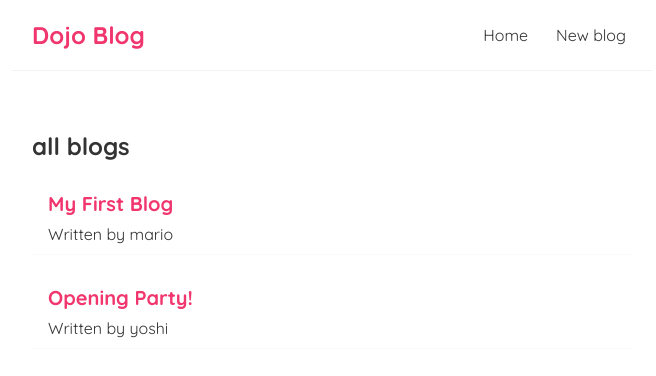
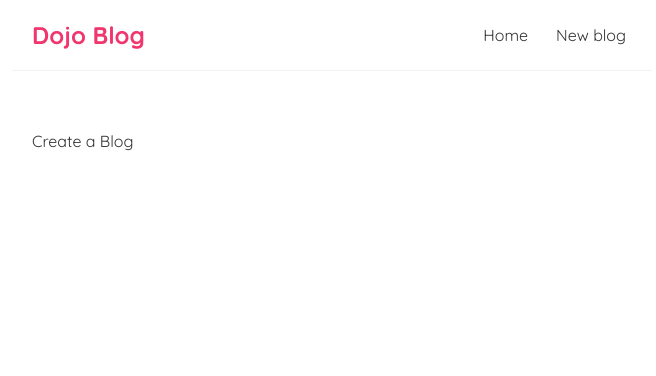
Before and after one commit to Kaweesha-mr/React, a React (Create React App) app in the folder dojo-blog/: page /create in a window 1280 px wide. Shown: the top 376 px of the page, without its empty margins (308-964 px from the left). Built offline with nearby package versions, Linux system fonts and the light colour scheme; data requests are answered from the project's data file.

Commit message:
Add Create component to App.js(exact keyword learned)

```diff
--- a/dojo-blog/src/App.js
+++ b/dojo-blog/src/App.js
@@ -1,6 +1,7 @@
 import Navbar from './navbar';
 import Home from './home';
 import { BrowserRouter as Router,Route, Switch} from 'react-router-dom';
+import Create from './create';
 
 function App() {
   return (
@@ -10,10 +11,11 @@
       <div className="content">
 
           <Switch>
-
-            <Route path="/">
+            <Route exact path="/create">
+              <Create />
+            </Route>
+            <Route exact path="/">
               <Home />
-
             </Route>
 
           </Switch>
--- /dev/null
+++ b/dojo-blog/src/create.js
@@ -0,0 +1,8 @@
+const Create = () => {
+    return (
+        <div className="create">Create a Blog</div>
+     );
+}
+
+export default Create
+;
```
